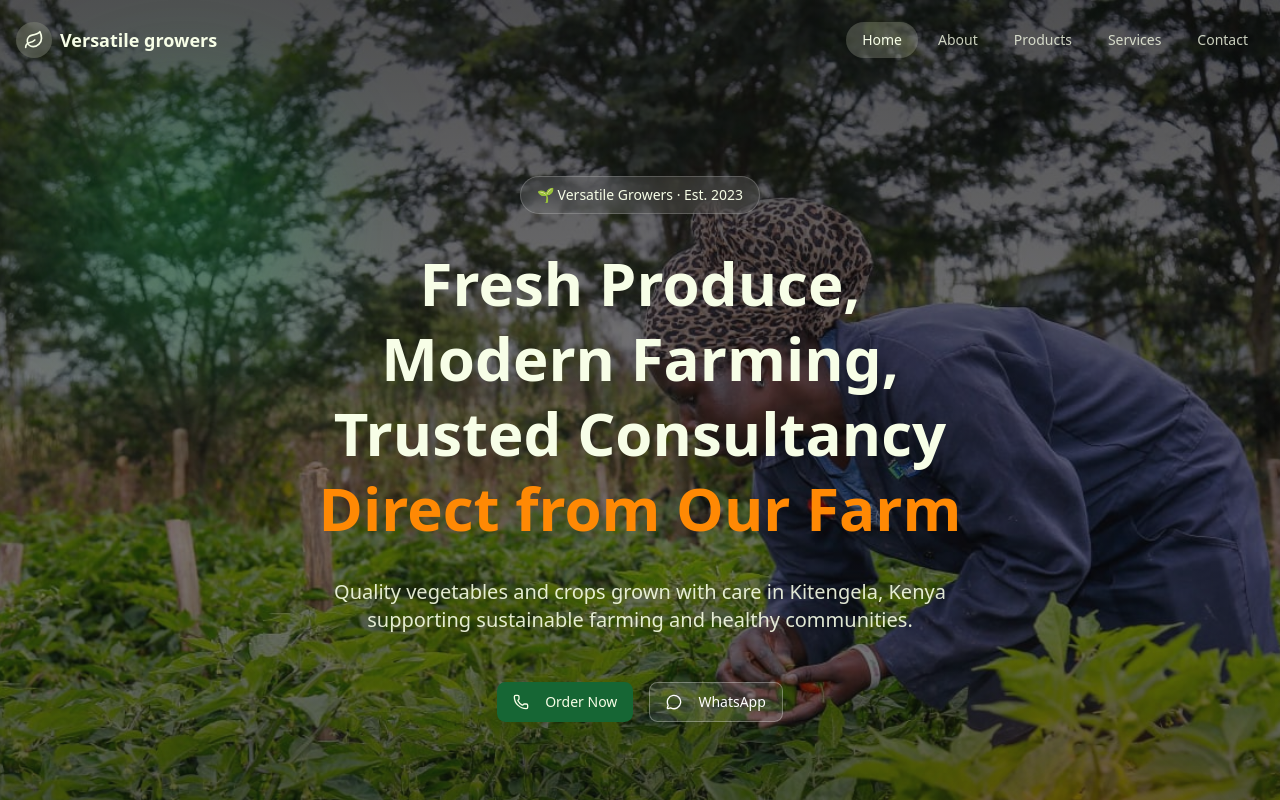
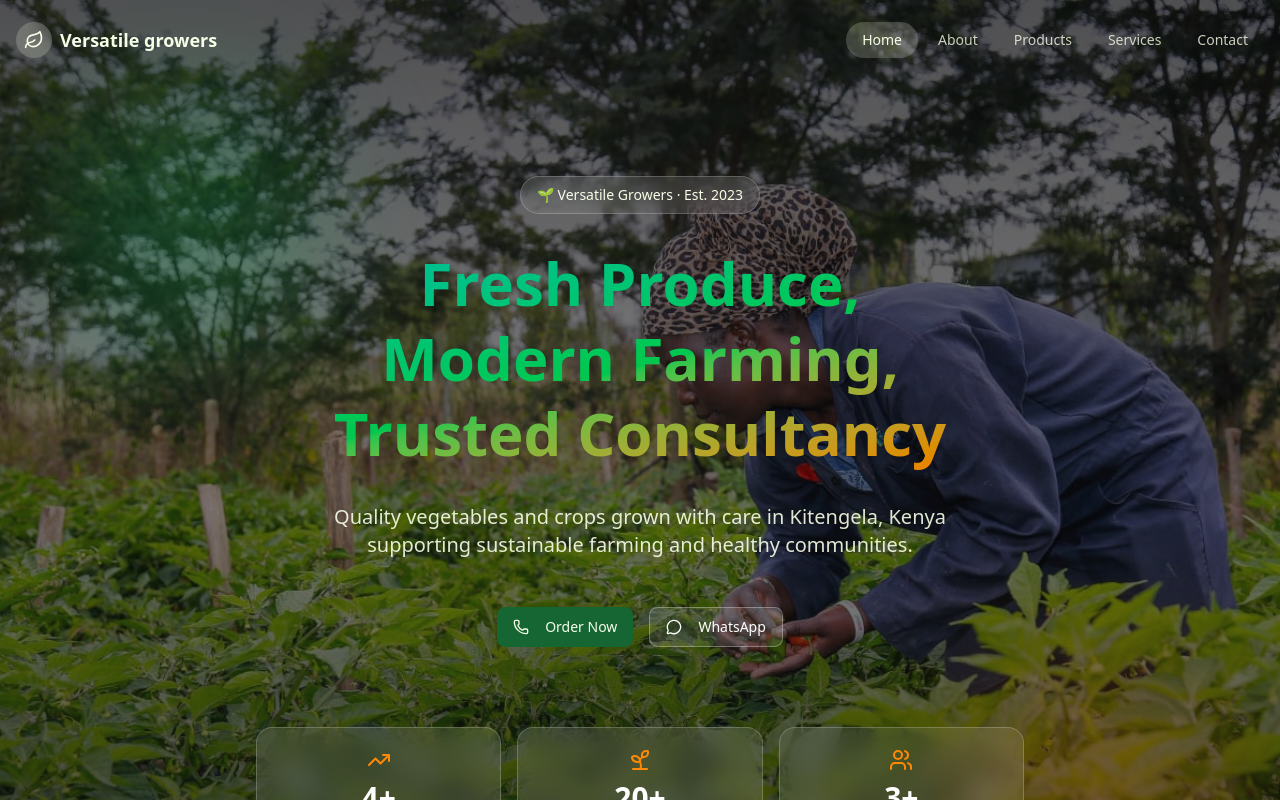
Before and after one commit to khayanga/versatile-growers, a Next.js app: page / in a window 1280 px wide. Shown: the top 800 px of the page. Built offline with nearby package versions, Linux system fonts and the light colour scheme.

Commit message:
Hero text update

```diff
--- a/components/Hero.tsx
+++ b/components/Hero.tsx
@@ -59,9 +59,15 @@ const Hero = () => {
           </div>
 
           {/* Headline */}
-          <h1 className="animate-fade-up animation-delay-100 text-4xl md:text-5xl lg:text-6xl font-display font-bold text-primary-foreground leading-tight text-balance">
+          <h1
+            className="animate-fade-up animation-delay-100
+               text-4xl md:text-5xl lg:text-6xl
+               font-display font-bold
+               leading-tight text-balance
+               bg-linear-to-br from-teal-500 via-green-500 to-orange-500
+               bg-clip-text text-transparent"
+          >
             Fresh Produce, Modern Farming, Trusted Consultancy
-            <span className="block text-orange-400">Direct from Our Farm</span>
           </h1>
 
           {/* Subtext */}
```
